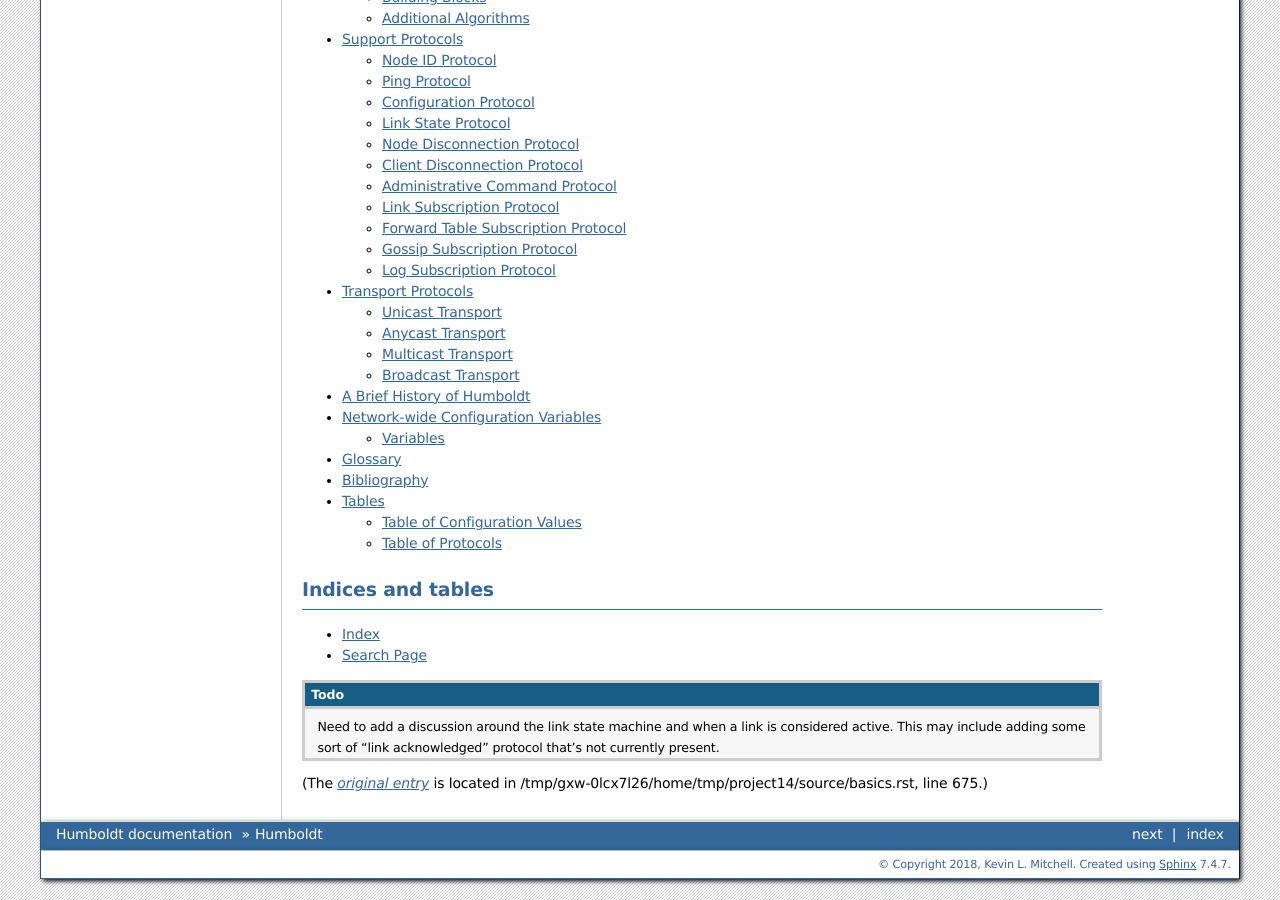
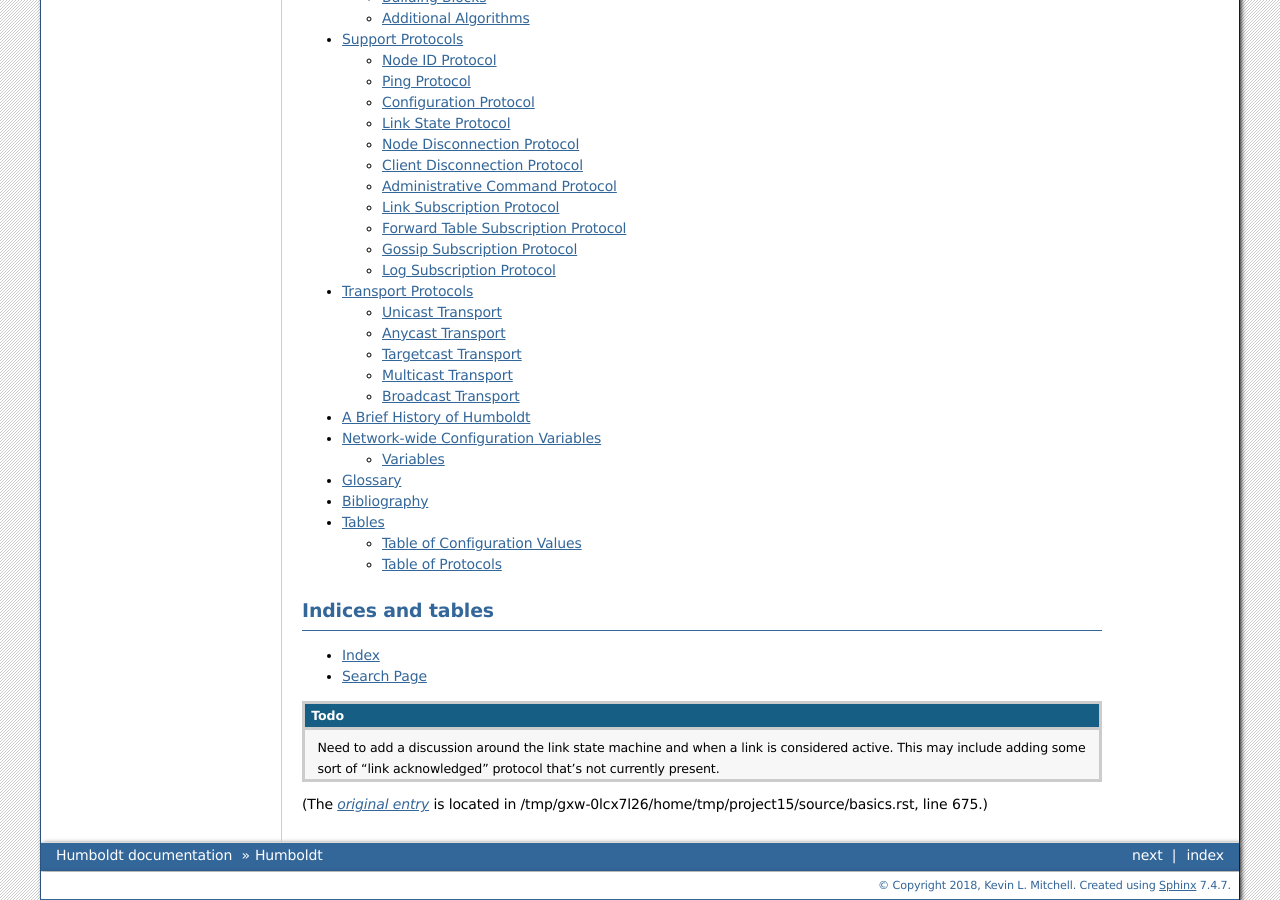
Before and after one commit to hydralang/humboldt-doc, a Sphinx documentation site: the page built from source/index.rst, in a window 1280 px wide and 900 px high, scrolled down 760 px. Built offline with Sphinx 7.4.7, drawn with Linux system fonts in a browser that asks for light colours.

Commit message:
Add "targetcast"
This commit adds "targetcast" as one of the available services for the
humboldt protocol.  The intended application is for applications that need
some form of segmented database, e.g., distributed hash tables.  This will
supplement the anycast service and will likely be implemented in a similar
fashion.

```diff
--- a/source/index.rst
+++ b/source/index.rst
@@ -6,13 +6,13 @@
 ========
 
 Humboldt is a highly-scalable, self-assembling :term:`overlay network`
-that provides :term:`unicast`, :term:`anycast`, :term:`multicast`,
-:term:`broadcast`, and network-wide configuration services within the
-network.  A given Humboldt instance (called a :term:`node` or
-:term:`peer`) can connect to any other peer in the network, and will
-automatically set up appropriately redundant links with no further
-intervention by the administrator.  Humboldt nodes have local
-configuration that is used to configure link security, and
+that provides :term:`unicast`, :term:`anycast`, :term:`targetcast`,
+:term:`multicast`, :term:`broadcast`, and network-wide configuration
+services within the network.  A given Humboldt instance (called a
+:term:`node` or :term:`peer`) can connect to any other peer in the
+network, and will automatically set up appropriately redundant links
+with no further intervention by the administrator.  Humboldt nodes
+have local configuration that is used to configure link security, and
 network-wide configuration that can be altered by an administrative
 client.
 
```
Also changed, not shown: source/basics.rst (+8 -8 lines), source/glossary.rst (+9 -2 lines), source/transport.rst (+7 -2 lines).
